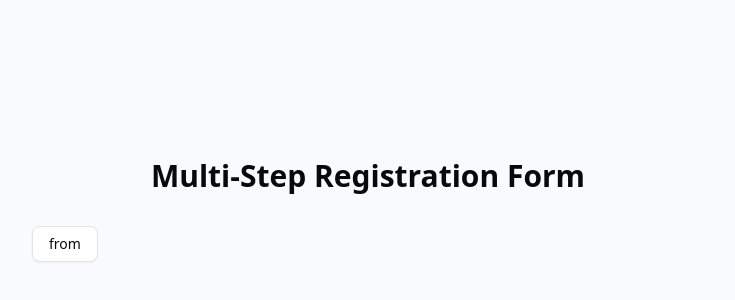
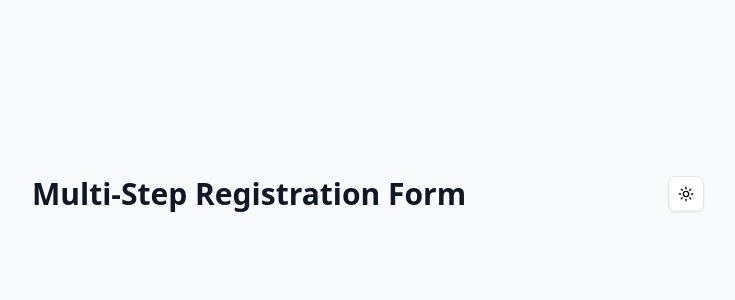
Before and after one commit to Takmim00/multi-step-from, a Next.js app: page / in a window 1280 px wide. Shown: the part 190-490 px from the top of the page, without its empty margins (272-1007 px from the left). Built offline with nearby package versions, Linux system fonts and the light colour scheme.

Commit message:
darkmode setup

```diff
--- a/package.json
+++ b/package.json
@@ -15,6 +15,7 @@
     "clsx": "^2.1.1",
     "lucide-react": "^0.487.0",
     "next": "15.2.5",
+    "next-themes": "^0.4.6",
     "react": "^19.0.0",
     "react-dom": "^19.0.0",
     "react-hook-form": "^7.55.0",
--- a/src/app/layout.js
+++ b/src/app/layout.js
@@ -1,6 +1,7 @@
 import { Geist, Geist_Mono } from "next/font/google";
 import "./globals.css";
 import { QueryProvider } from "@/components/provider/transtackQuery";
+import { ThemeProvider } from "next-themes";
 
 const geistSans = Geist({
   variable: "--font-geist-sans",
@@ -24,8 +25,10 @@ export default function RootLayout({ children }) {
         className={`${geistSans.variable} ${geistMono.variable} antialiased`}
       >
         <QueryProvider>
+        <ThemeProvider attribute="class" defaultTheme="system" enableSystem>
 
         {children}
+        </ThemeProvider>
         </QueryProvider>
       </body>
     </html>
--- a/src/app/page.js
+++ b/src/app/page.js
@@ -1,14 +1,17 @@
-import { Button } from "@/components/ui/button";
+import { ThemeToggle } from "@/components/themeToggle/themeToggle";
+
+
 
 export default function Home() {
   return (
-    <main className="min-h-screen flex items-center justify-center bg-gray-50 p-4">
+    <main className="min-h-screen flex flex-col items-center justify-center bg-gray-50 dark:bg-gray-900 p-4">
       <div className="w-full max-w-2xl">
-        <h1 className="text-3xl font-bold text-center mb-8">
-          Multi-Step Registration Form
-        </h1>
-        <Button variant="outline">from</Button>
+        <div className="flex justify-between items-center mb-8">
+          <h1 className="text-3xl font-bold text-gray-900 dark:text-white">Multi-Step Registration Form</h1>
+          <ThemeToggle />
+        </div>
+
       </div>
     </main>
-  );
+  )
 }
--- /dev/null
+++ b/src/components/themeToggle/themeToggle.jsx
@@ -0,0 +1,21 @@
+"use client";
+
+import { Button } from "@/components/ui/button";
+import { Moon, Sun } from "lucide-react";
+import { useTheme } from "next-themes";
+
+export function ThemeToggle() {
+  const { theme, setTheme } = useTheme();
+
+  return (
+    <Button
+      variant="outline"
+      size="icon"
+      onClick={() => setTheme(theme === "dark" ? "light" : "dark")}
+      aria-label="Toggle theme"
+    >
+      <Sun className="h-[1.2rem] w-[1.2rem] rotate-0 scale-100 transition-all dark:-rotate-90 dark:scale-0" />
+      <Moon className="absolute h-[1.2rem] w-[1.2rem] rotate-90 scale-0 transition-all dark:rotate-0 dark:scale-100" />
+    </Button>
+  );
+}
```
Also changed, not shown: 1 other file (tests, documents, lock files or other folders).
